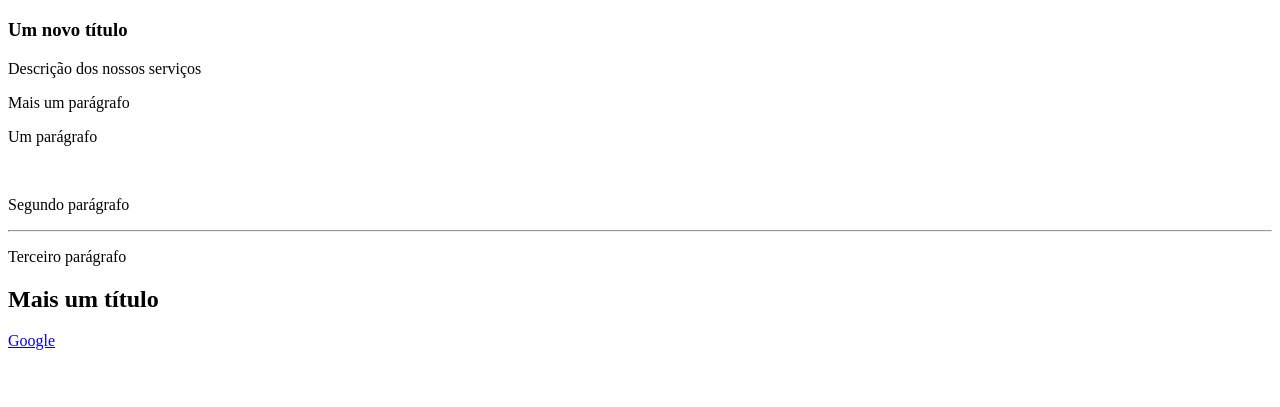
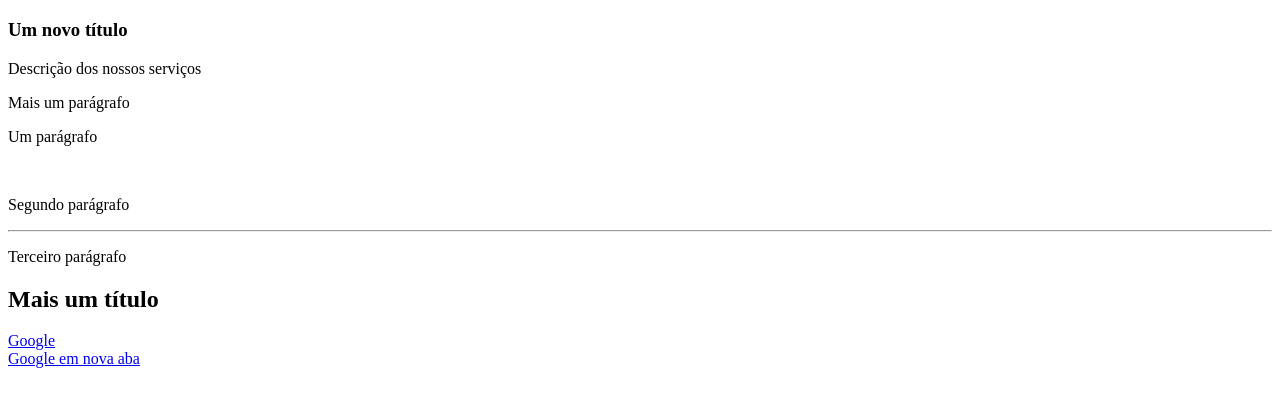
Before and after one commit to samueljdev/Fundamentos-HTML, a plain HTML site: page index.html in a window 1280 px wide. Shown: the part 61-468 px from the top of the page. Drawn offline with Linux system fonts and the light colour scheme.

Commit message:
Abrir link nova aba

```diff
--- a/index.html
+++ b/index.html
@@ -32,6 +32,10 @@
     <a href="https://google.com">Google</a>
     <br />
 
+    <!-- 6 Abrir link nova aba -->
+    <a href="https://google.com" target="_blank">Google em nova aba</a>
+    <br />
+
 </body>
 
 </html>
```
